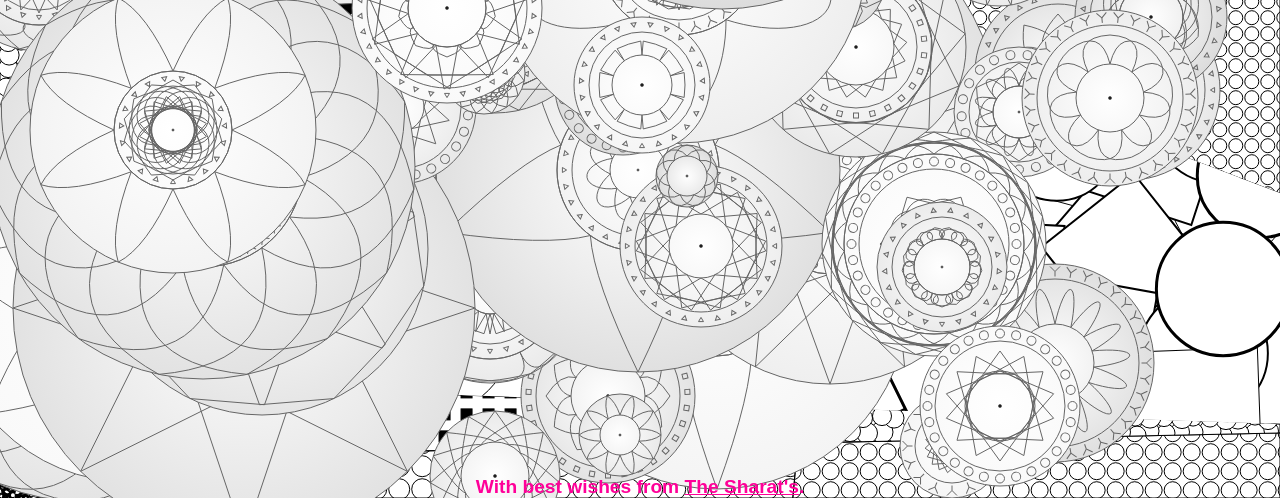
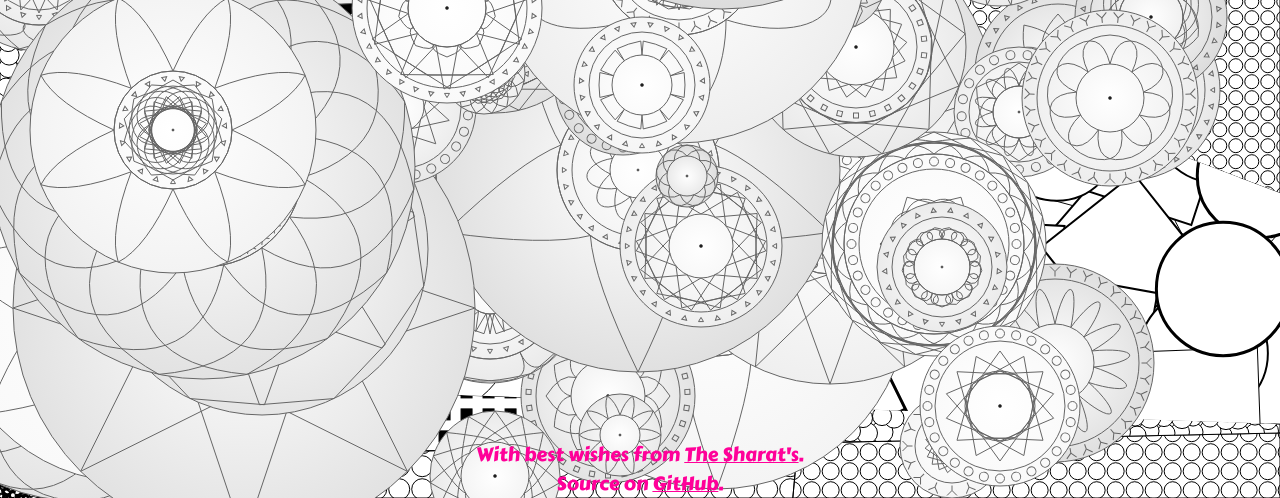
Before and after one commit to sharat87/birthday-card, a plain HTML site: page svg-spike.html in a window 1280 px wide. Shown: the part 302-800 px from the top of the page. Drawn offline with Linux system fonts and the light colour scheme.

Commit message:
Update font for from text.

```diff
--- a/svg-spike.html
+++ b/svg-spike.html
@@ -8,6 +8,10 @@
         width: 100%;
         height: 100%;
         overflow: hidden;
+    }
+
+    p {
+        margin: 0;
     }
 
     #greeting {
@@ -31,19 +35,21 @@
         width: 100%;
         text-align: center;
         font-size: 1.2em;
-        font-family: sans-serif;
+        font-family: 'Carter One', sans-serif;
         color: #F09;
-        font-weight: bold;
     }
 
     a {
         color: inherit;
     }
 </style>
-<link href="https://fonts.googleapis.com/css?family=Sacramento" rel="stylesheet">
+<link href="https://fonts.googleapis.com/css?family=Sacramento|Carter+One" rel="stylesheet">
 <div id="drawing"></div>
-<div id="greeting">Happy Birthday V!</div>
-<div id="from">With best wishes from <a href="http://www.sharats.me" target="_blank">The Sharat's</a>.</div>
+<p id="greeting">Happy Birthday V!</p>
+<div id="from">
+    <p>With best wishes from <a href="http://www.sharats.me" target="_blank">The Sharat's</a>.</p>
+    <p>Source on <a href="#">GitHub</a>.</p>
+</div>
 <!--<script src="https://cdnjs.cloudflare.com/ajax/libs/svg.js/2.6.3/svg.min.js"></script>-->
 <script src="svg.js"></script>
 <script src="svg-spike.js"></script>
```
